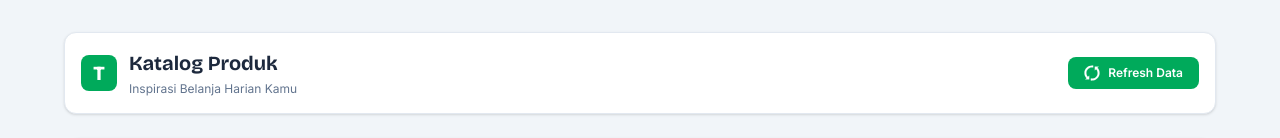
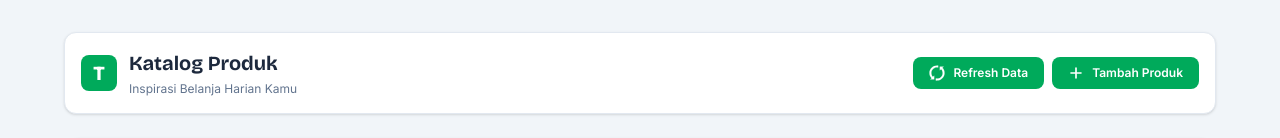
Before and after one commit to Wastwo/product-catalog, a Vue app: page / in a window 1280 px wide. Shown: the top 138 px of the page. Built offline with nearby package versions, Linux system fonts and the light colour scheme.

Commit message:
feat: integrate ProductFormModal and add product workflow in App.vue

```diff
--- a/src/App.vue
+++ b/src/App.vue
@@ -3,6 +3,7 @@ import { ref, onMounted, watch } from 'vue'
 import ProductList from './components/katalog/ProductList.vue'
 import ProductSearch from './components/katalog/ProductSearch.vue'
 import ProductDetailModal from './components/katalog/ProductDetailModal.vue'
+import ProductFormModal from './components/katalog/ProductFormModal.vue'
 
 const masterProduk = ref([])
 const isLoading = ref(true)
@@ -17,6 +18,8 @@ let debounceTimer = null
 const selectedProduct = ref(null)
 const isDetailOpen = ref(false)
 
+const isAddModalOpen = ref(false)
+
 const openDetailModal = (product) => {
   selectedProduct.value = product
   isDetailOpen.value = true
@@ -25,6 +28,11 @@ const openDetailModal = (product) => {
 const closeDetailModal = () => {
   isDetailOpen.value = false
   selectedProduct.value = null
+}
+
+const handleAddProduct = (newProduct) => {
+  masterProduk.value.unshift(newProduct)
+  applyFilterAndSort()
 }
 
 const dummyData = [
@@ -133,7 +141,7 @@ onMounted(() => {
 <template>
   <div class="min-h-screen bg-page-bg p-4 md:p-8">
     <div class="max-w-6xl mx-auto space-y-6">
-      <div
+      <header
         class="flex items-center justify-between bg-white p-4 rounded-xl border border-card-border shadow-sm"
       >
         <div class="flex items-center gap-3">
@@ -151,9 +159,10 @@ onMounted(() => {
             <p class="text-xs font-sans text-text-muted">Inspirasi Belanja Harian Kamu</p>
           </div>
         </div>
+        <div class="flex justify-center items-center gap-2">
           <button
             @click="loadData"
-          class="flex justify-center items-center gap-2 px-4 py-2 bg-brand-primary hover:bg-emerald-600 rounded-lg active:scale-95 transition-colors"
+            class="flex justify-center items-center gap-2 px-4 py-2 bg-brand-primary hover:bg-emerald-600 rounded-lg active:scale-95 transition-colors cursor-pointer"
           >
             <svg class="w-4 h-4 text-white" xmlns="http://www.w3.org/2000/svg" viewBox="0 0 80 80">
               <path
@@ -177,7 +186,23 @@ onMounted(() => {
             </svg>
             <span class="font-sans text-xs font-semibold text-white">Refresh Data</span>
           </button>
+          <button
+            @click="isAddModalOpen = true"
+            class="flex justify-center items-center gap-2 px-4 py-2 bg-brand-primary hover:bg-emerald-600 rounded-lg active:scale-95 transition-colors cursor-pointer"
+          >
+            <svg
+              class="w-4 h-4 text-white"
+              fill="none"
+              viewBox="0 0 24 24"
+              stroke="currentColor"
+              stroke-width="2.5"
+            >
+              <path stroke-linecap="round" stroke-linejoin="round" d="M12 4.5v15m7.5-7.5h-15" />
+            </svg>
+            <span class="font-sans text-xs font-semibold text-white">Tambah Produk</span>
+          </button>
         </div>
+      </header>
 
       <ProductSearch
         :filtered-products="filteredProducts"
@@ -201,6 +226,12 @@ onMounted(() => {
         :produk="selectedProduct"
         @close="closeDetailModal"
       />
+
+      <ProductFormModal
+        :is-open="isAddModalOpen"
+        @close="isAddModalOpen = false"
+        @add-product="handleAddProduct"
+      />
     </div>
   </div>
 </template>
```
Lines whose indentation alone changed are shown as unchanged.
